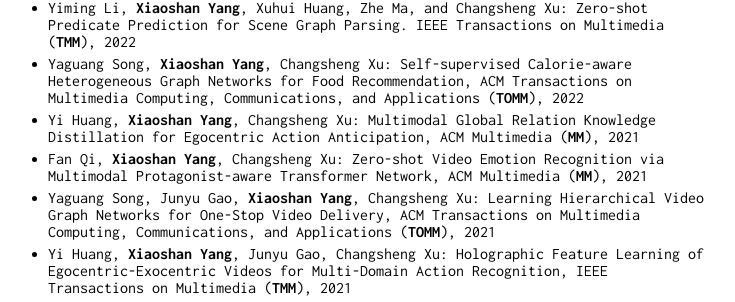
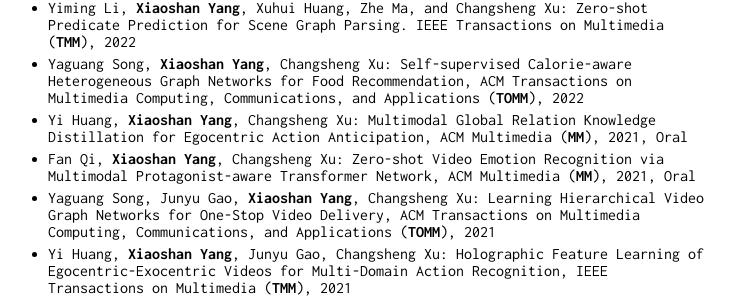
Before and after one commit to YangXS/yangxs.github.io, a Jekyll site: the page built from publications.md, in a window 1280 px wide and 1400 px high, scrolled down 319 px. Shown: the part 132-434 px from the top of the window, without its empty margins (262-997 px from the left). Built offline with Jekyll 4.4.1, drawn with Linux system fonts in a browser that asks for light colours; some of the changed text lies outside the part shown.

Commit message:
Update publications.md

```diff
--- a/publications.md
+++ b/publications.md
@@ -8,8 +8,8 @@ layout: default
 * Xinhong Ma, **Xiaoshan Yang**, Junyu Gao, Changsheng Xu: The Model May Fit You: User-Generalized Cross-Modal Retrieval. IEEE Transactions on Multimedia (**TMM**), 2022.
 * Yiming Li, **Xiaoshan Yang**, Xuhui Huang, Zhe Ma, and Changsheng Xu: Zero-shot Predicate Prediction for Scene Graph Parsing. IEEE Transactions on Multimedia (**TMM**), 2022
 * Yaguang Song, **Xiaoshan Yang**, Changsheng Xu: Self-supervised Calorie-aware Heterogeneous Graph Networks for Food Recommendation, ACM Transactions on Multimedia Computing, Communications, and Applications (**TOMM**), 2022
-* Yi Huang, **Xiaoshan Yang**, Changsheng Xu: Multimodal Global Relation Knowledge Distillation for Egocentric Action Anticipation, ACM Multimedia (**MM**), 2021
-* Fan Qi, **Xiaoshan Yang**, Changsheng Xu: Zero-shot Video Emotion Recognition via Multimodal Protagonist-aware Transformer Network,  ACM Multimedia (**MM**), 2021
+* Yi Huang, **Xiaoshan Yang**, Changsheng Xu: Multimodal Global Relation Knowledge Distillation for Egocentric Action Anticipation, ACM Multimedia (**MM**), 2021, Oral
+* Fan Qi, **Xiaoshan Yang**, Changsheng Xu: Zero-shot Video Emotion Recognition via Multimodal Protagonist-aware Transformer Network,  ACM Multimedia (**MM**), 2021, Oral
 * Yaguang Song, Junyu Gao, **Xiaoshan Yang**, Changsheng Xu: Learning Hierarchical Video Graph Networks for One-Stop Video Delivery, ACM Transactions on Multimedia Computing, Communications, and Applications (**TOMM**), 2021
 * Yi Huang, **Xiaoshan Yang**, Junyu Gao, Changsheng Xu: Holographic Feature Learning of Egocentric-Exocentric Videos for Multi-Domain Action Recognition, IEEE Transactions on Multimedia (**TMM**), 2021
 * Chaofan Chen, **Xiaoshan Yang**, Changsheng Xu, Xuhui Huang, Zhe Ma: ECKPN: Explicit Class Knowledge Propagation Network for Transductive Few-shot Learning, IEEE Conference on Computer Vision and Pattern Recognition (**CVPR**), 2021
@@ -33,7 +33,7 @@ layout: default
 * Yifan Jiao, Zhetao Li, Shucheng Huang, **Xiaoshan Yang**, Bin Liu, Tianzhu Zhang: Three-Dimensional Attention-Based Deep Ranking Model for Video Highlight Detection. IEEE Trans. Multimedia (**TMM**) 20(10): 2693-2705 (2018)
 * Yikun Sheng, **Xiaoshan Yang**, Changsheng Xu: A Standalone Demo for Quiz Game "Describe and Guess". **MIPR** 2018: 206-207
 * Yikun Sheng, **Xiaoshan Yang**, Xueliang Liu, Changsheng Xu: Attribute-Assisted Domain Transfer from Image to Sketch. **MIPR** 2018: 287-292
-* Fan Qi, **Xiaoshan Yang**, Changsheng Xu: A Unified Framework for Multimodal Domain Adaptation. ACM Multimedia (**MM**), 2018: 429-437
+* Fan Qi, **Xiaoshan Yang**, Changsheng Xu: A Unified Framework for Multimodal Domain Adaptation. ACM Multimedia (**MM**), 2018: 429-437, Oral
 * Junyu Gao, Tianzhu Zhang, **Xiaoshan Yang**, Changsheng Xu: Deep Relative Tracking. IEEE Trans. Image Processing (**TIP**) 26(4): 1845-1858 (2017)
 * Yifan Jiao, **Xiaoshan Yang**, Tianzhu Zhang, Shucheng Huang, Changsheng Xu: Video Highlight Detection via Deep Ranking Modeling. **PSIVT** 2017: 28-39
 * **Xiaoshan Yang**, Tianzhu Zhang, Changsheng Xu, Shuicheng Yan, M. Shamim Hossain, Ahmed Ghoneim: Deep Relative Attributes. IEEE Trans. Multimedia (**TMM**) 18(9): 1832-1842 (2016). [Code](https://github.com/YangXS/DRA)
```
